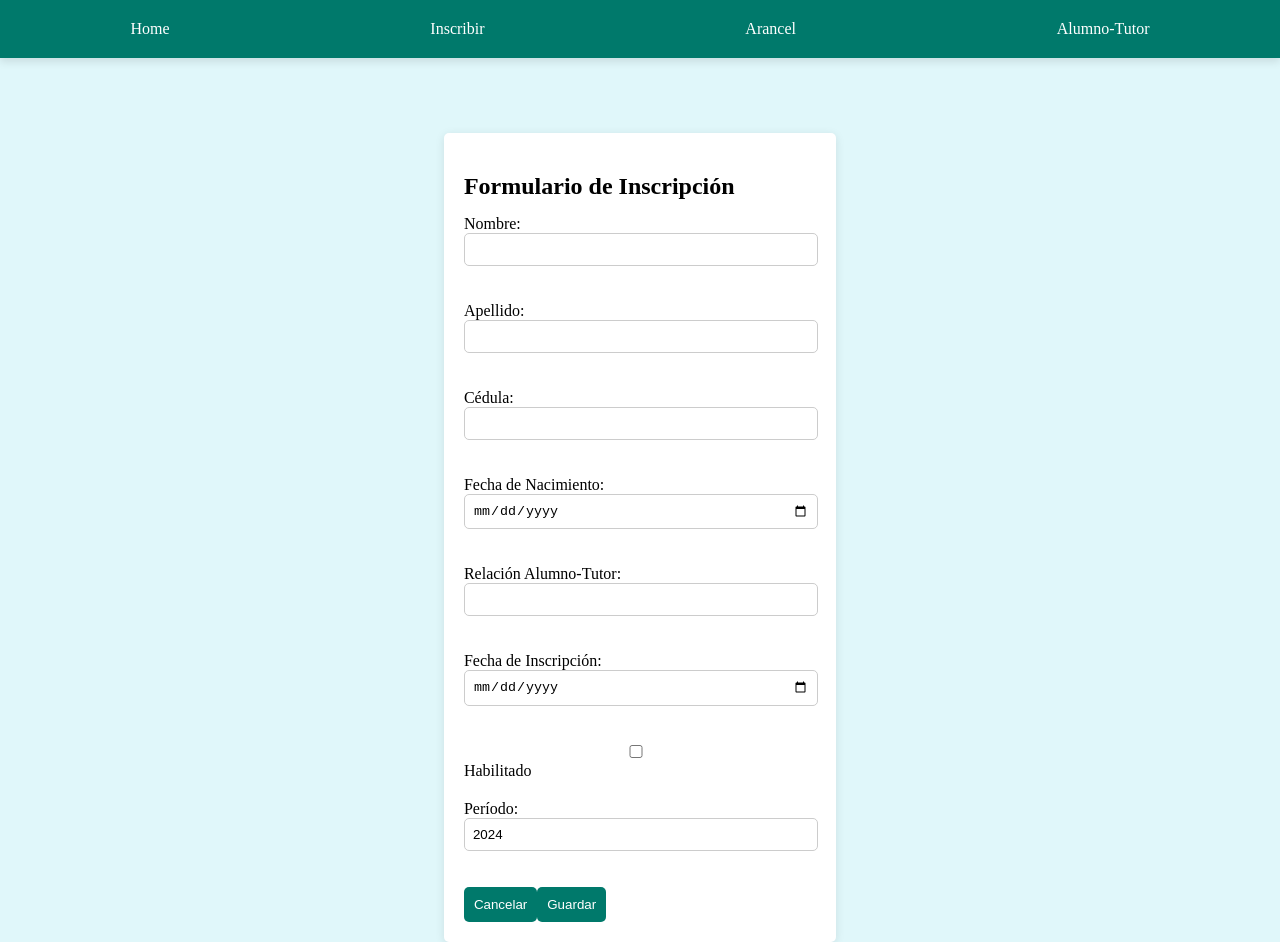
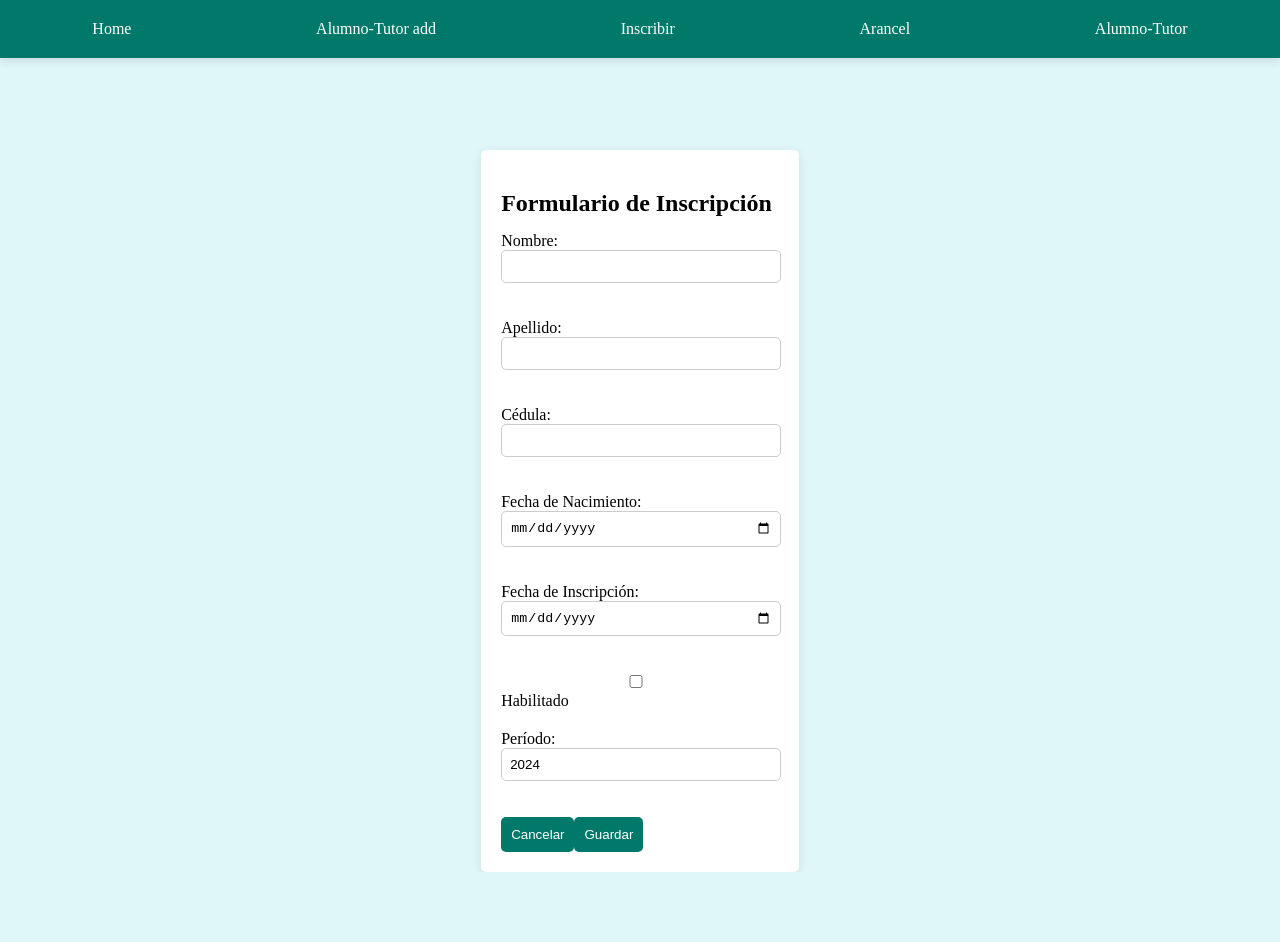
Before and after one commit to AlbertoFerreiraC/FrontCEPB, an Angular app: page /inscripcion in a window 1280 px wide. After the commit the page ends 872 px from the top, so only its background shows below. Built offline with nearby package versions, Linux system fonts and the light colour scheme.

Commit message:
ajustes en front

```diff
--- a/src/app/alumno-tutor/alumno-tutor.component.html
+++ b/src/app/alumno-tutor/alumno-tutor.component.html
@@ -1,7 +1,7 @@
 <!-- src/app/alumno-tutor/alumno-tutor.component.html -->
 <div class="content-container">
   <div class="alumno-tutor-container">
-    <h2>Formulario de Inscripción</h2>
+    <h2>Agregar Alumno</h2>
     <form>
       <!-- Campos de información del estudiante -->
       <div class="seccion-estudiante">
@@ -47,6 +47,8 @@
 
       <!-- Campos de información del tutor (mostrados si mostrarCamposTutor es true) -->
       <div *ngIf="mostrarCamposTutor" class="seccion-tutor">
+
+    <h2>Agregar Tutor</h2>
         <h3>Información del Tutor</h3>
         <div>
           <label for="nombreTutor">Nombre del Tutor:</label>
--- a/src/app/inscripcion/inscripcion.component.html
+++ b/src/app/inscripcion/inscripcion.component.html
@@ -3,10 +3,13 @@
 <div class="arancel-container">
   <h2>Formulario de Inscripción</h2>
   <form (ngSubmit)="guardar()">
+    <!-- Campo para seleccionar estudiante -->
     <div class="form-group">
       <label for="nombre">Nombre:</label>
       <input type="text" class="form-control" id="nombre" [(ngModel)]="estudiante.nombre" name="nombre" required>
     </div>
+
+    <!-- Campos para otros datos del estudiante -->
     <div class="form-group">
       <label for="apellido">Apellido:</label>
       <input type="text" class="form-control" id="apellido" [(ngModel)]="estudiante.apellido" name="apellido" required>
@@ -20,11 +23,7 @@
       <input type="date" class="form-control" id="fechaNacimiento" [(ngModel)]="estudiante.fechaNacimiento" name="fechaNacimiento" required>
     </div>
 
-    <!-- Relación Alumno-Tutor -->
-    <div class="form-group">
-      <label for="relacionAlumnoTutor">Relación Alumno-Tutor:</label>
-      <input type="text" class="form-control" id="relacionAlumnoTutor" [(ngModel)]="estudiante.relacionAlumnoTutor" name="relacionAlumnoTutor" required>
-    </div>
+    <!-- Otros campos según necesites -->
 
     <!-- Fecha de Inscripción -->
     <div class="form-group">
--- a/src/app/menu-bar/menu-bar.component.html
+++ b/src/app/menu-bar/menu-bar.component.html
@@ -1,7 +1,8 @@
 <!-- src/app/menu-bar/menu-bar.component.html -->
 <div class="menu-bar">
   <a routerLink="/">Home</a>
+  <a routerLink="/alumno-tutor">Alumno-Tutor add</a>
   <a routerLink="/inscripcion">Inscribir</a>
   <a routerLink="/arancel">Arancel</a>
-  <a routerLink="/alumno-tutor">Alumno-Tutor</a>
+  <a routerLink="#">Alumno-Tutor</a>
 </div>
```
Lines whose indentation alone changed are shown as unchanged.
